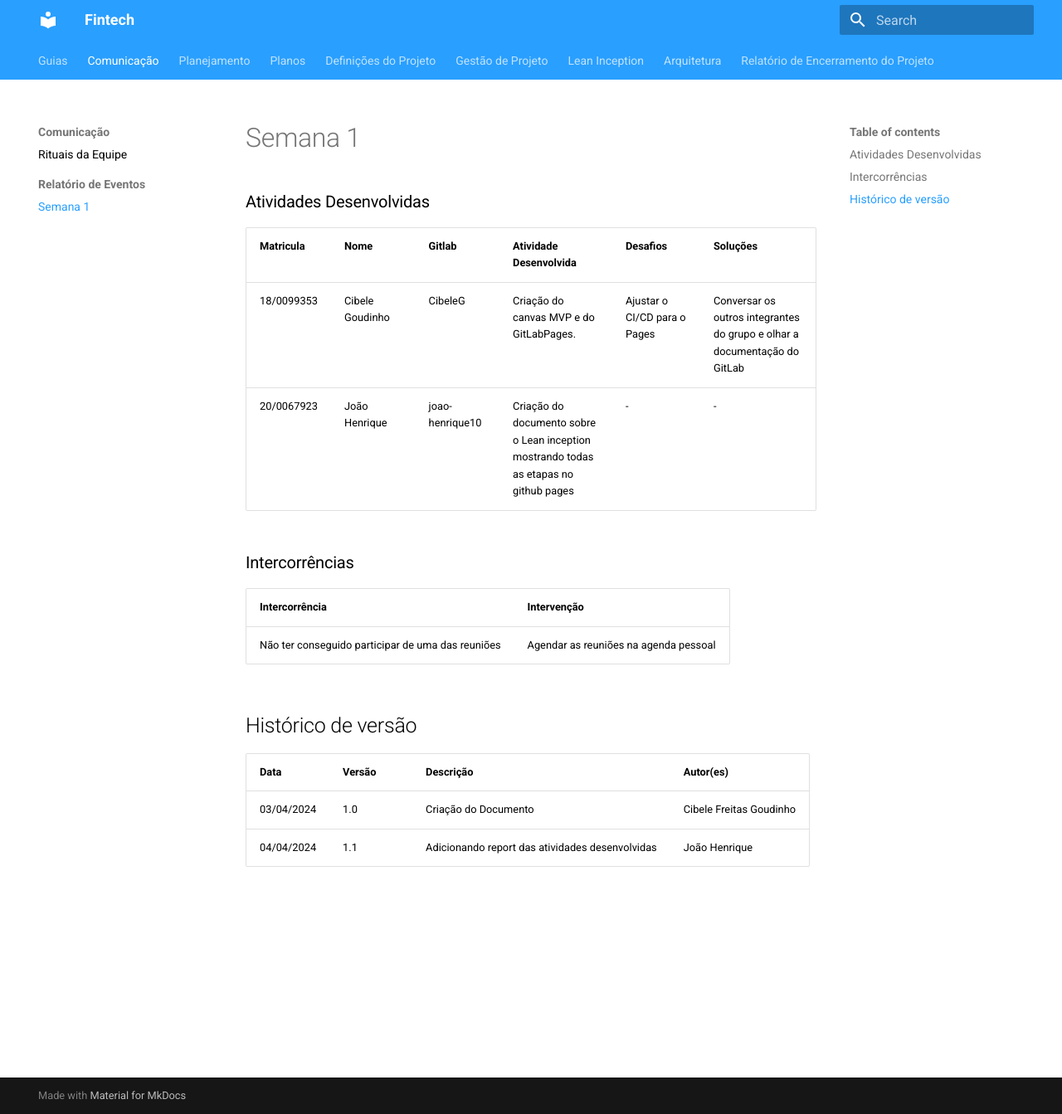
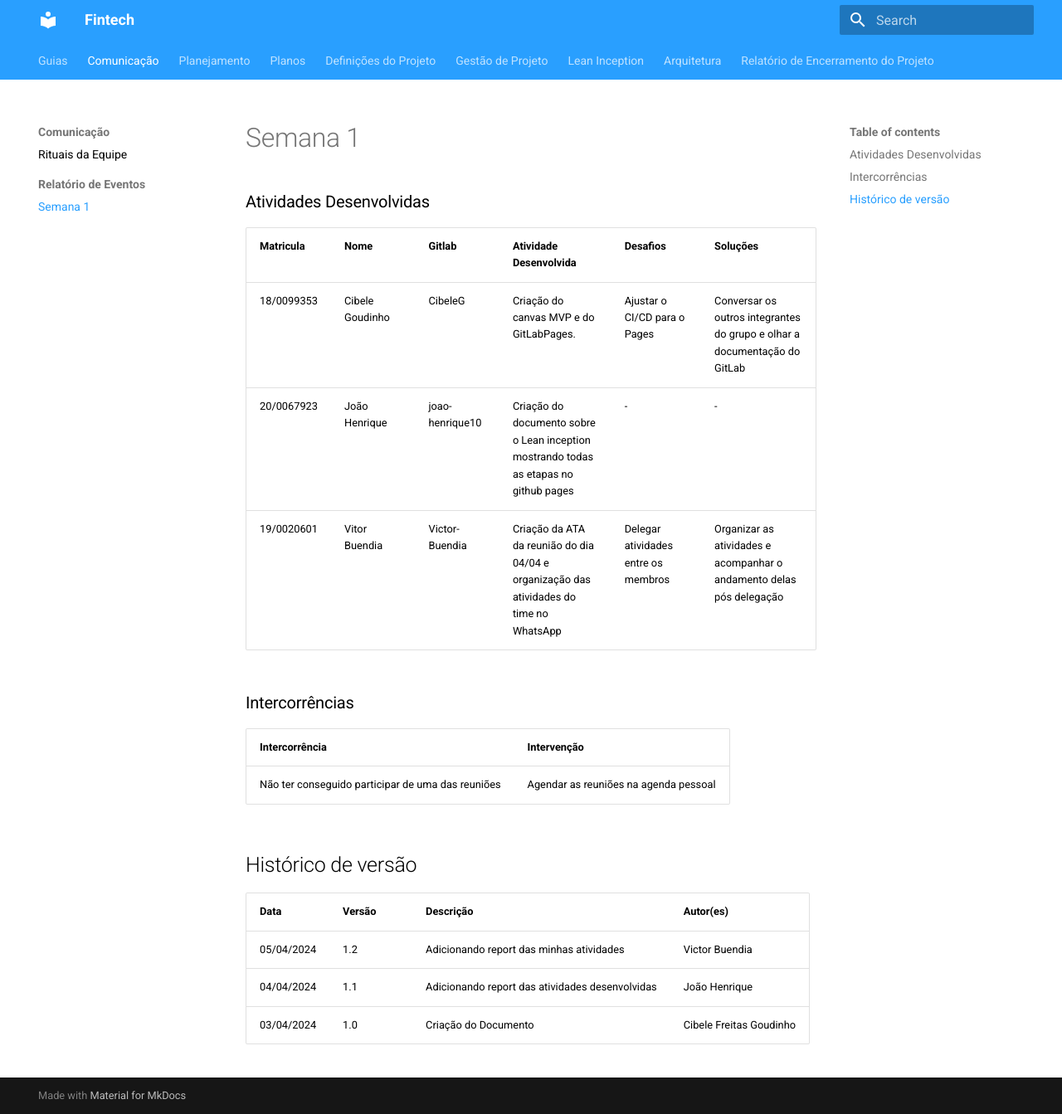
Before and after one commit to Simula-Fin/DOCS, an MkDocs documentation site: the page built from docs/reports/week1.md, in a window 1280 px wide and 1343 px high. Shown: the whole window at 83% size. Built offline with MkDocs 1.6.1 and Material for MkDocs 9.7.7, drawn with Linux system fonts in a browser that asks for light colours.

Commit message:
Aumenta a documentação

```diff
--- a/docs/reports/week1.md
+++ b/docs/reports/week1.md
@@ -5,6 +5,7 @@
 |-----------|------|--------|------------------------|----------|----------|
 | 18/0099353 | Cibele Goudinho | CibeleG | Criação do canvas MVP e do GitLabPages. | Ajustar o CI/CD para o Pages | Conversar os outros integrantes do grupo e olhar a documentação do GitLab |
 | 20/0067923 | João Henrique | joao-henrique10 | Criação do documento sobre o Lean inception mostrando todas as etapas no github pages | - | - |
+|19/0020601 | Vitor Buendia | Victor-Buendia | Criação da ATA da reunião do dia 04/04 e organização das atividades do time no WhatsApp | Delegar atividades entre os membros | Organizar as atividades e acompanhar o andamento delas pós delegação |
 
 ### Intercorrências
 
@@ -16,5 +17,6 @@
 ## Histórico de versão
 | Data | Versão | Descrição | Autor(es) |
 | ---- | ---- | ---- | ---- |
-| 03/04/2024 | 1.0 | Criação do Documento | Cibele Freitas Goudinho
-| 04/04/2024 | 1.1 | Adicionando report das atividades desenvolvidas | João Henrique
+| 05/04/2024 | 1.2 | Adicionando report das minhas atividades | Victor Buendia |
+| 04/04/2024 | 1.1 | Adicionando report das atividades desenvolvidas | João Henrique |
+| 03/04/2024 | 1.0 | Criação do Documento | Cibele Freitas Goudinho |
```
Also changed, not shown: docs/meetings/meetingNotes2.md (added, +65 -0 lines).
